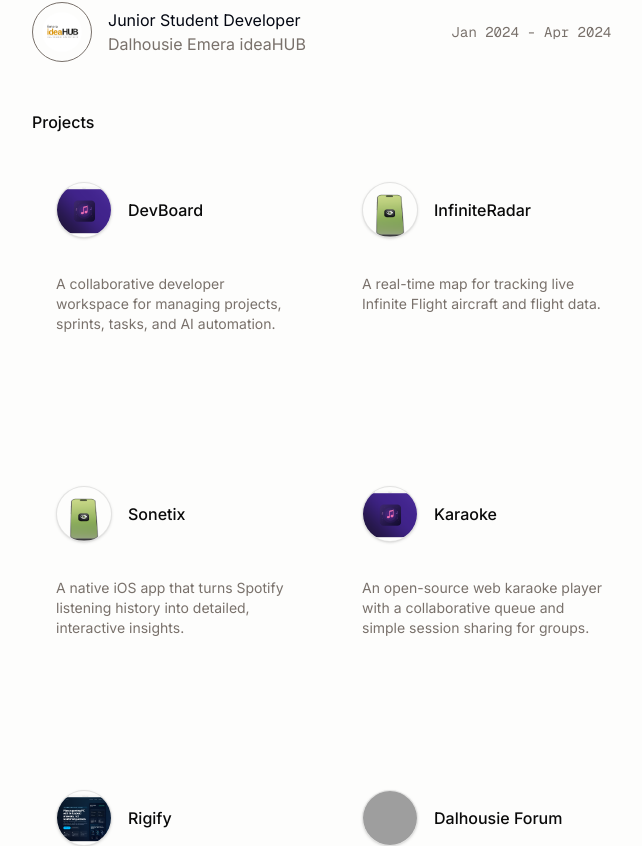
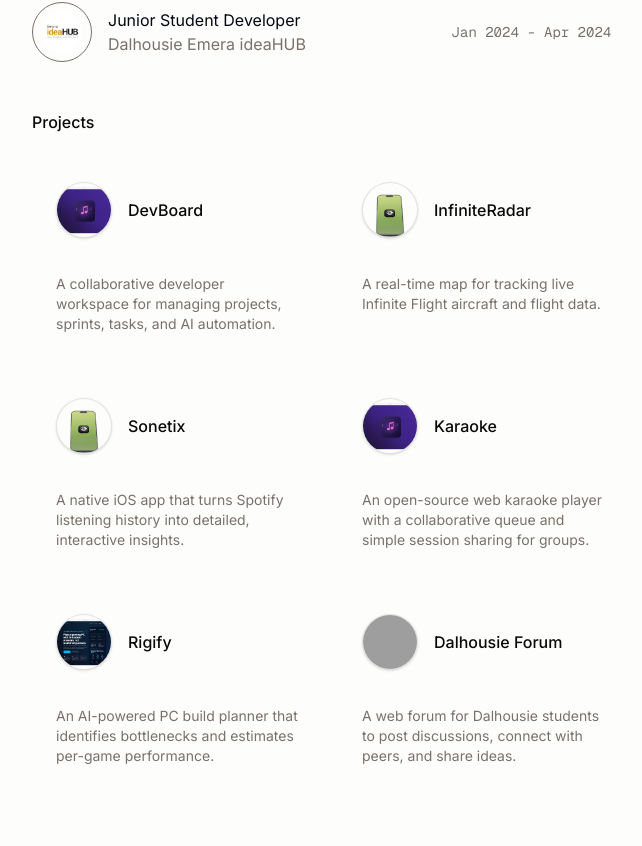
Before and after one commit to cdemzy/portfolio, a Next.js app: page / in a window 1280 px wide. Shown: the part 679-1525 px from the top of the page, without its empty margins (310-952 px from the left). Built offline with nearby package versions, Linux system fonts and the light colour scheme; grey boxes are pictures that could not be loaded.

Commit message:
refactor: improve styling in Projects component
- Removed unnecessary min-height from project list items in the Projects component for a cleaner layout.
- Enhanced the overall presentation by streamlining the class names, ensuring better visual consistency.

```diff
--- a/app/components/Projects.tsx
+++ b/app/components/Projects.tsx
@@ -74,7 +74,7 @@ export default function Projects() {
 				{projectsData.slice().reverse().map((project, index) => (
 					<motion.li
 						key={project.title}
-						className="relative min-h-72 overflow-hidden rounded-3xl bg-transparent p-6 transition-[background-color,opacity] duration-400 group-hover:opacity-50 hover:!opacity-100 hover:bg-secondary-bg dark:hover:bg-secondary-bg-dark"
+						className="relative overflow-hidden rounded-3xl bg-transparent p-6 transition-[background-color,opacity] duration-400 group-hover:opacity-50 hover:!opacity-100 hover:bg-secondary-bg dark:hover:bg-secondary-bg-dark"
 						initial={{ opacity: 0, y: 20 }}
 						animate={{ opacity: 1, y: 0 }}
 						transition={{ duration: 0.5, delay: index * 0.1, ease: 'easeOut' }}
```
